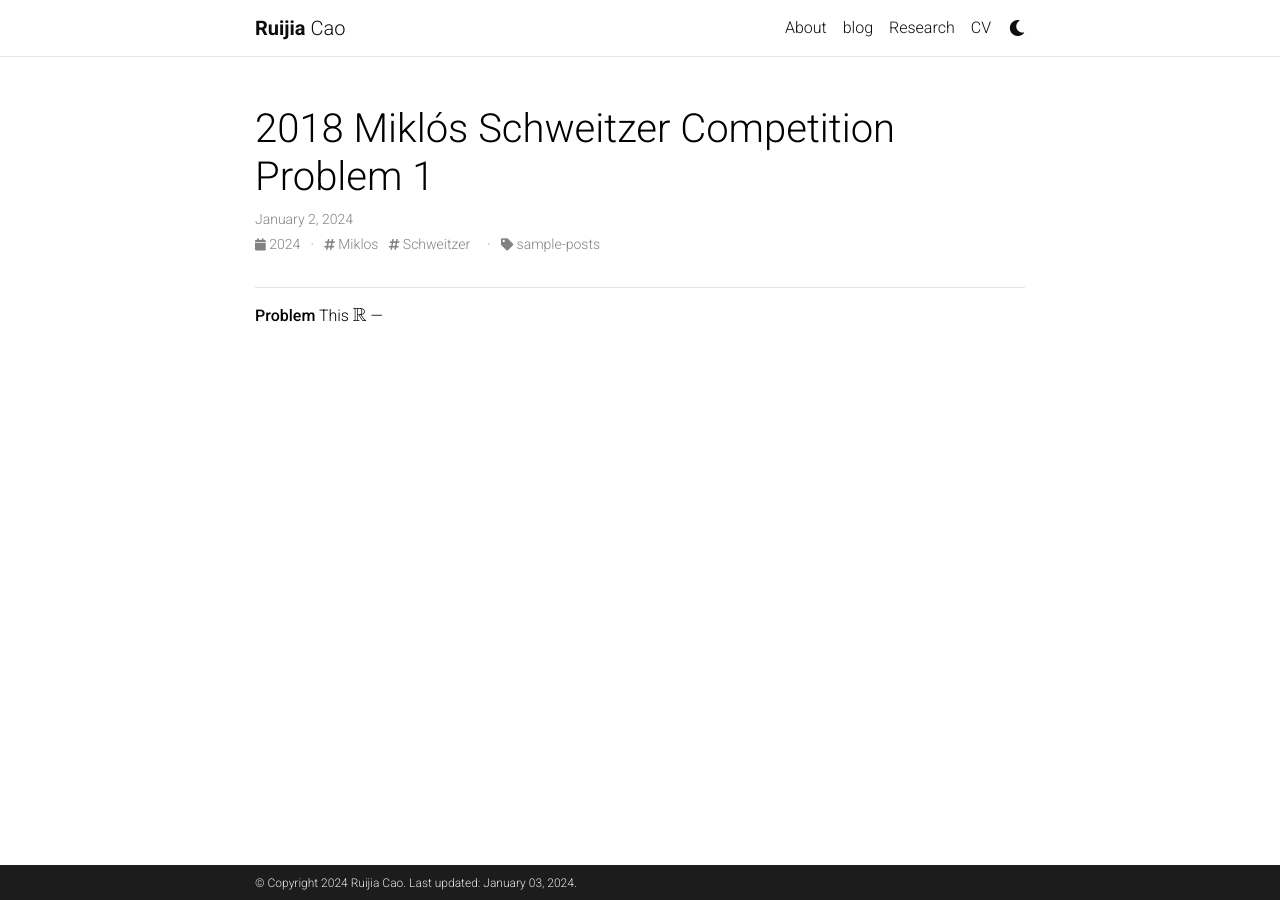
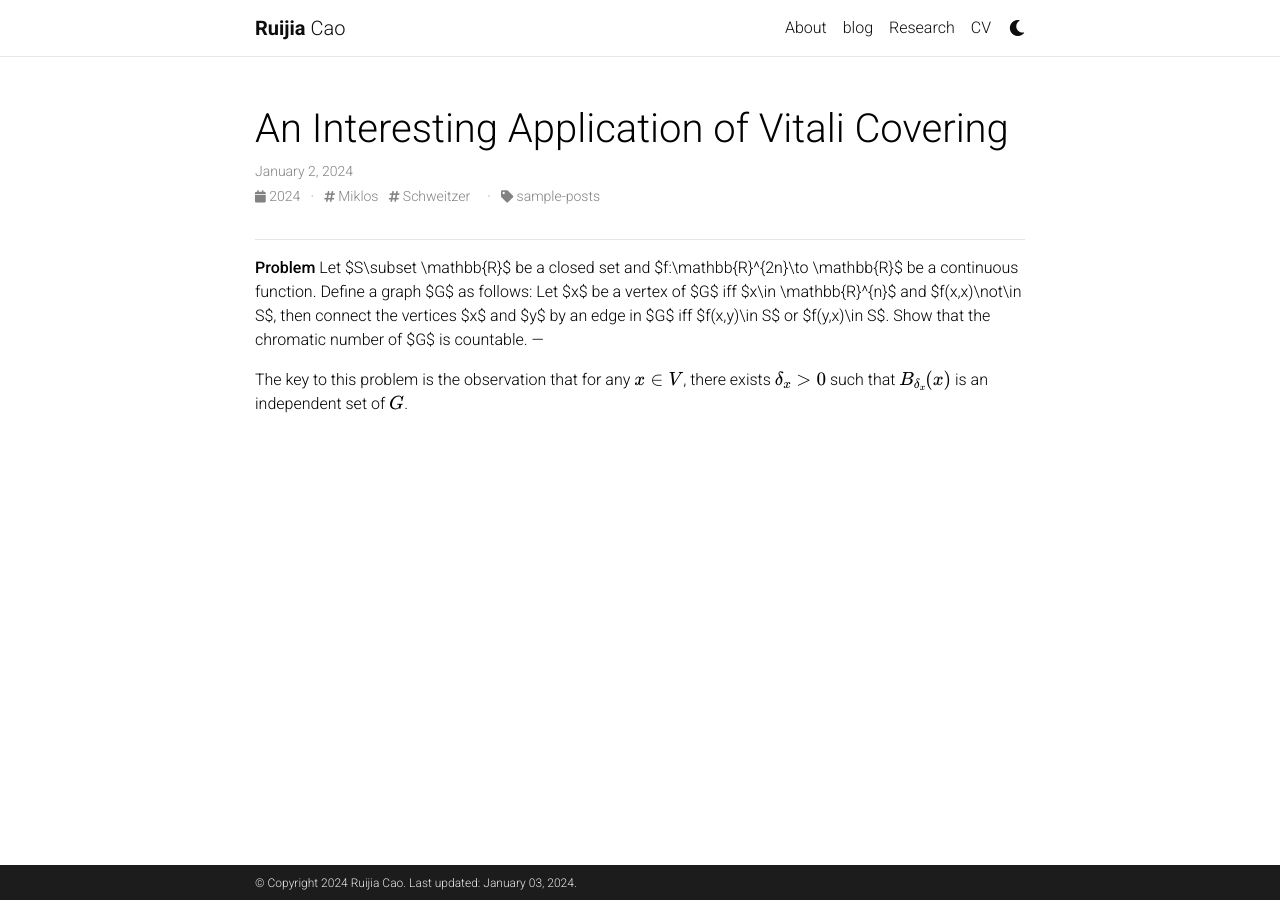
Before and after one commit to ruijiacao/ruijiacao.github.io, a Jekyll site: the page built from _posts/2024-1-2-first-post.md, in a window 1280 px wide. Built offline with Jekyll 4.4.1, drawn with Linux system fonts in a browser that asks for light colours; comment, search, counter and statistics services are not loaded; a style sheet for code colours, icons or effects is not loaded.

Commit message:
added solution

```diff
--- a/_posts/2024-1-2-first-post.md
+++ b/_posts/2024-1-2-first-post.md
@@ -1,6 +1,6 @@
 ---
 layout: post
-title: 2018 Miklós Schweitzer Competition Problem 1
+title: An Interesting Application of Vitali Covering
 date: 2024-1-2
 description:
 tags: Miklos Schweitzer
@@ -10,5 +10,7 @@ related_posts: false
 
 ---
 **Problem**
-This $$\mathbb{R}$$
+Let $S\subset \mathbb{R}$ be a closed set and $f:\mathbb{R}^{2n}\to \mathbb{R}$ be a continuous function. Define a graph $G$ as follows: Let $x$ be a vertex of $G$ iff $x\in \mathbb{R}^{n}$ and $f(x,x)\not\in S$, then connect the vertices $x$ and $y$ by an edge in $G$ iff $f(x,y)\in S$ or $f(y,x)\in S$. Show that the chromatic number of $G$ is countable.
 ---
+
+The key to this problem is the observation that for any $$x \in V$$, there exists $$\delta_x > 0$$ such that $$B_{\delta_x}(x)$$ is an independent set of $$G$$.
```
